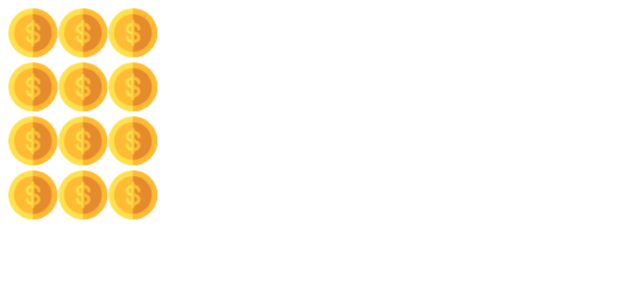
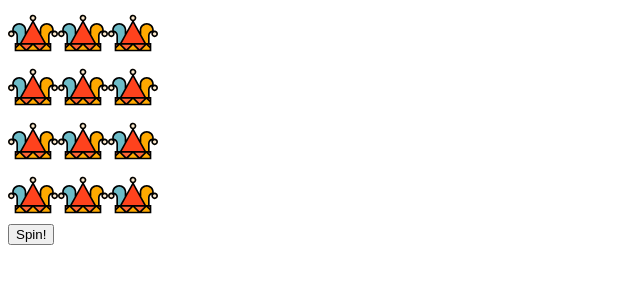
Before and after one commit to shahonov/SlotMachine, a React (Create React App) app: page / in a window 1280 px wide. Shown: the top 300 px of the page, without its empty margins (0-640 px from the left). Built offline with nearby package versions, Linux system fonts and the light colour scheme.

Commit message:
restructured the app, added random appearance of cards

```diff
--- a/src/App.tsx
+++ b/src/App.tsx
@@ -1,10 +1,9 @@
 import * as React from 'react';
-import { Configs } from './configs';
+import { Spinners, Pair } from './configs';
 import { SlotGrid } from './components/SlotGrid';
 
 export interface State {
-  rowsCount: number;
-  columnsCount: number;
+  pairs: Pair[];
 }
 
 export class App extends React.Component<any, State> {
@@ -13,20 +12,25 @@ export class App extends React.Component<any, State> {
     super(props);
 
     this.state = {
-      rowsCount: Configs.rowsCount,
-      columnsCount: Configs.columnsCount
-    }
+      pairs: Spinners.pairs
+    };
+
+    this.spin = this.spin.bind(this);
+    this.forceUpdate = this.forceUpdate.bind(this);
   }
 
   public render(): React.ReactNode {
-    const {
-      rowsCount,
-      columnsCount
-    } = this.state;
+    const { pairs } = this.state;
     return (
       <div>
-        <SlotGrid rowsCount={rowsCount} columnsCount={columnsCount} />
+        <SlotGrid pairs={pairs} />
+        <button onClick={this.spin}>Spin!</button>
       </div>
     );
   }
+
+  private spin(): void {
+    Spinners.spinAll(this.forceUpdate);
+    Spinners.randomUnspinAll(this.forceUpdate);
+  }
 }
--- a/src/components/SlotColumn.tsx
+++ b/src/components/SlotColumn.tsx
@@ -1,13 +1,11 @@
 import * as React from 'react';
 import styled from 'styled-components';
+import { Pair } from '../configs';
 import coin from '../assets/coin.svg';
 import apple from '../assets/apple.svg';
 import banana from '../assets/banana.svg';
 import wildcard from '../assets/wildcard.svg';
 import pineapple from '../assets/pineapple.svg';
-
-const images: string[] = [apple, banana, wildcard, pineapple];
-const alts: string[] = ['apple', 'banana', 'wildcard', 'pineapple'];
 
 const Image = styled.img`
     width: 50px;
@@ -38,22 +36,26 @@ const Image = styled.img`
 `;
 
 export interface Props {
-    isLoading: boolean;
+    pair: Pair;
 }
 
 export class SlotColumn extends React.Component<Props> {
     public render(): React.ReactNode {
-        const { isLoading } = this.props;
-        const index = this.randomNum(images.length);
-        const src = isLoading ? coin : images[index];
-        const alt = isLoading ? 'coin' : alts[index];
+        const { pair } = this.props;
+        const src = pair.isLoading ? coin : this.getSrc();
+        const alt = pair.isLoading ? 'coin' : pair.value;
         return (
-            <Image className={isLoading ? 'pulse' : ''} src={src} alt={alt} />
+            <Image className={pair.isLoading ? 'pulse' : ''} src={src} alt={alt} />
         );
     }
 
-    private randomNum(max: number): number {
-        const rnd = Math.floor(Math.random() * max);
-        return rnd;
+    private getSrc(): string {
+        switch (this.props.pair.value) {
+            case 'apple': return apple;
+            case 'banana': return banana;
+            case 'pineapple': return pineapple;
+            case 'wildcard': return wildcard;
+            default: return coin;
+        }
     }
 }
--- a/src/components/SlotGrid.tsx
+++ b/src/components/SlotGrid.tsx
@@ -1,34 +1,21 @@
 import * as React from 'react';
+import { Pair } from '../configs';
 import { SlotRow } from './SlotRow';
 
 export interface Props {
-    rowsCount: number;
-    columnsCount: number;
+    pairs: Pair[];
 }
 
 export class SlotGrid extends React.Component<Props> {
     public render(): React.ReactNode {
+        const { pairs } = this.props;
         return (
             <div>
-                {this.generateRows()}
+                <SlotRow pair1={pairs[0]} pair2={pairs[1]} pair3={pairs[2]} />
+                <SlotRow pair1={pairs[3]} pair2={pairs[4]} pair3={pairs[5]} />
+                <SlotRow pair1={pairs[6]} pair2={pairs[7]} pair3={pairs[8]} />
+                <SlotRow pair1={pairs[9]} pair2={pairs[10]} pair3={pairs[11]} />
             </div>
         );
     }
-
-    private generateRows(): React.ReactNode {
-        const {
-            rowsCount,
-            columnsCount
-        } = this.props;
-        const rows = [];
-        for (let i = 0; i < rowsCount; i++) {
-            const row = (
-                <div>
-                    <SlotRow count={columnsCount} />
-                </div>
-            );
-            rows.push(row);
-        }
-        return <>{rows}</>;
-    }
 }
--- a/src/components/SlotRow.tsx
+++ b/src/components/SlotRow.tsx
@@ -1,21 +1,22 @@
 import * as React from 'react';
 import { SlotColumn } from './SlotColumn';
+import { Pair } from '../configs';
 
 export interface Props {
-    count: number;
+    pair1: Pair;
+    pair2: Pair;
+    pair3: Pair;
 }
 
 export class SlotRow extends React.Component<Props> {
     public render(): React.ReactNode {
-        return (this.generateColumns());
-    }
-
-    private generateColumns(): React.ReactNode {
-        const { count } = this.props;
-        const columns = [];
-        for (let i = 0; i < count; i++) {
-            columns.push(<SlotColumn isLoading={true} />);
-        }
-        return <>{columns}</>;
+        const { pair1, pair2, pair3 } = this.props;
+        return (
+            <div>
+                <SlotColumn pair={pair1} />
+                <SlotColumn pair={pair2} />
+                <SlotColumn pair={pair3} />
+            </div>
+        );
     }
 }
--- a/src/configs.ts
+++ b/src/configs.ts
@@ -1,4 +1,53 @@
-export class Configs {
-    static rowsCount: number = 4;
-    static columnsCount: number = 3;
+export type CardType = 'apple' | 'banana' | 'pineapple' | 'wildcard' | 'coin';
+
+export interface Pair {
+    index: number;
+    isLoading: boolean;
+    value: CardType;
 }
+
+export class Spinners {
+    static pairs: Pair[] = [
+        { index: 0, isLoading: false, value: 'wildcard' },
+        { index: 1, isLoading: false, value: 'wildcard' },
+        { index: 2, isLoading: false, value: 'wildcard' },
+        { index: 3, isLoading: false, value: 'wildcard' },
+        { index: 4, isLoading: false, value: 'wildcard' },
+        { index: 5, isLoading: false, value: 'wildcard' },
+        { index: 6, isLoading: false, value: 'wildcard' },
+        { index: 7, isLoading: false, value: 'wildcard' },
+        { index: 8, isLoading: false, value: 'wildcard' },
+        { index: 9, isLoading: false, value: 'wildcard' },
+        { index: 10, isLoading: false, value: 'wildcard' },
+        { index: 11, isLoading: false, value: 'wildcard' }
+    ];
+
+    private static availableCards: CardType[] = ['apple', 'banana', 'pineapple', 'wildcard'];
+
+    static spinAll(forceUpdate: () => void): void {
+        this.pairs.forEach(x => {
+            x.isLoading = true;
+            x.value = 'coin';
+        });
+        forceUpdate();
+    }
+
+    static randomUnspinAll(forceUpdate: () => void): void {
+        const timeout = 200;
+        const indeces = [0, 1, 2, 3, 4, 5, 6, 7, 8, 9, 10, 11];
+        let interval = setInterval(() => {
+            const index = Math.floor(Math.random() * indeces.length);
+            const pairIndex = indeces[index];
+            indeces.splice(index, 1);
+            const cardIndex = Math.floor(Math.random() * 4);
+            const card = this.availableCards[cardIndex];
+            this.pairs[pairIndex].isLoading = false;
+            this.pairs[pairIndex].value = card;
+            forceUpdate();
+        }, timeout);
+
+        setTimeout(() => {
+            clearInterval(interval);
+        }, timeout * 12);
+    }
+}
```
